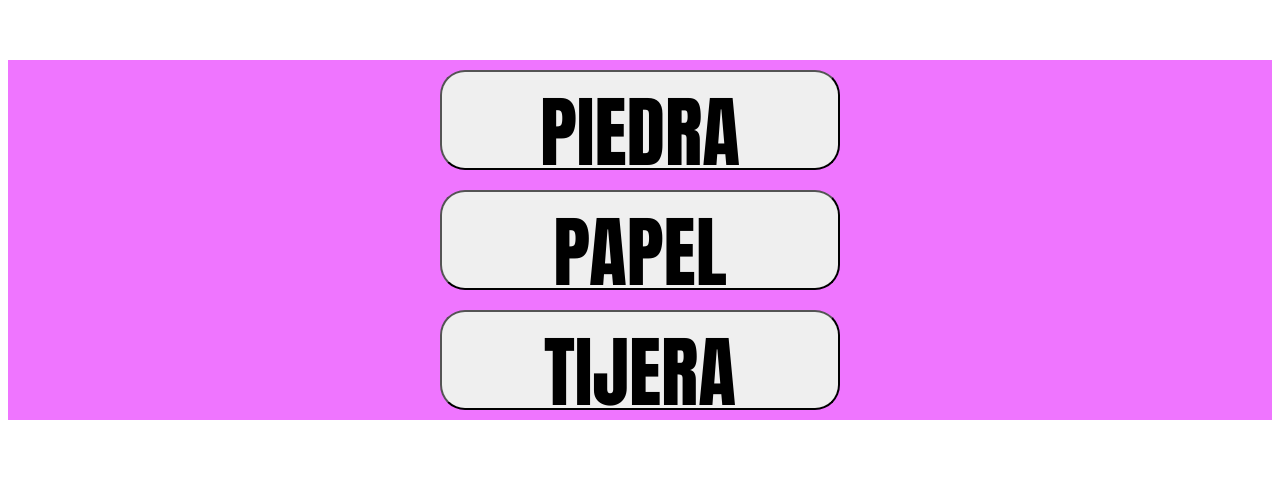
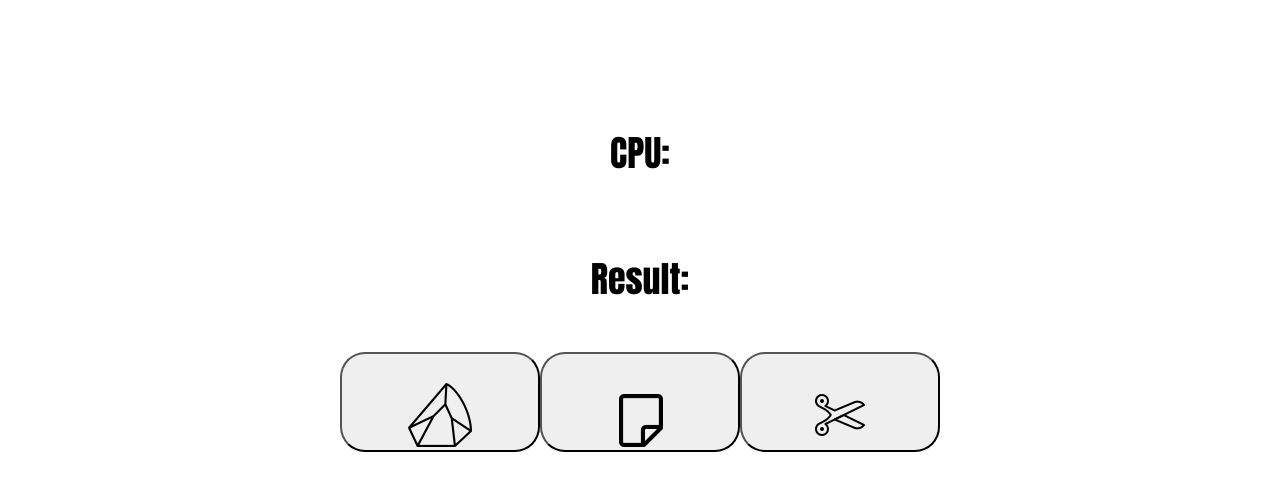
Before and after one commit to camilomontenegro/PPT, a plain HTML site: page index.html in a window 1280 px wide. Shown: the part 132-622 px from the top of the page. Drawn offline with Linux system fonts and the light colour scheme.

Commit message:
less code

```diff
--- a/index.html
+++ b/index.html
@@ -8,14 +8,17 @@
     <link rel="stylesheet" href="style.css">
 </head>
 <body class="body">
-    <div class="cpu_base" id="cpu"></div>
 
-    <div class="button"><button id="ROCK" class="button_base" onclick="game('piedra');">PIEDRA</button></div>
-    <div class="button"><button id="PAPER" class="button_base" onclick="game('papel');">PAPEL</button></div>
-    <div class="button"><button id="SCISSORS" class="button_base" onclick="game('tijera');">TIJERA</button></div>
+    <p class="cpu_base" id="cpu">CPU: </p>
+    <p id="result" class="Results">Result:</p>
+
+    <div class="button_container">
+        <div class="button"><button id="ROCK" class="button_base" onclick="game('piedra');"><img src="./assets/rock_icon.png" alt="ROCK"></button></div>
+        <div class="button"><button id="PAPER" class="button_base" onclick="game('papel');"><img src="./assets/paper_icon.png" alt="PAPER"></button></div>
+        <div class="button"><button id="SCISSORS" class="button_base" onclick="game('tijera');"><img src="./assets/scissors_icon.png" alt="SCISSORS"></button></div>
+    </div>
 
 
-    <p id="result" class="Results"></p>
 
 
     <script src="js.js">
--- a/js.js
+++ b/js.js
@@ -2,29 +2,17 @@ function game(ammo) {
 
     var items = ["piedra", "papel", "tijera"];
     var cpu = items[Math.floor(Math.random()*items.length)];
-    document.getElementById("cpu").innerHTML = cpu;
+    document.getElementById("cpu").innerHTML = `CPU: ${cpu}`;
     var pick = ammo;
 
 
-    if (pick == cpu.toLowerCase()) {
+    if (pick === cpu.toLowerCase()) {
         document.getElementById("result").innerHTML =  "empate!";
     } else if
-        (pick == "piedra" && cpu == items[1]) {
+        (pick === "piedra" && cpu === items[1] || pick ===  "papel" && cpu === items[2] || pick === "tijera" && cpu === items[0]) {
             document.getElementById("result").innerHTML = "La cpu gana";
-    } else if
-        (pick ==  "papel" && cpu == items[2]) {
-            document.getElementById("result").innerHTML = "La cpu gana"
-    } else if
-        (pick == "tijera" && cpu == items[0]) {
-            document.getElementById("result").innerHTML = "La cpu gana";
-    } else if
-        (pick == "papel" && cpu == items[0]) {
-        document.getElementById("result").innerHTML = "Has ganado!";
-    } else if
-        (pick ==  "tijera" && cpu == items[1]) {
-        document.getElementById("result").innerHTML = "Has ganado!";
-    } else if
-        (pick == "piedra" && cpu == items[2]) {
+    }  else if
+        (pick === "papel" && cpu === items[0] || pick ===  "tijera" && cpu === items[1] || pick === "piedra" && cpu === items[2]) {
         document.getElementById("result").innerHTML = "Has ganado!";
     }
 }
--- a/style.css
+++ b/style.css
@@ -6,7 +6,13 @@
 
 }
 
-.button {
+
+.button_container {
+    display: flex;
+    justify-content: center;
+}
+
+/*.button {
     background-color: rgb(239, 117, 255);
     font-size: 36px;
     display: flex;
@@ -14,10 +20,10 @@
     align-items: center;
 
 
-}
+}*/
 
 .button_base {
-    width: 400px;
+    width: 200px;
     height: 100px;
     margin-top: 10px;
     margin-bottom: 10px;
```
Also changed, not shown: assets/paper_icon.png (added), assets/rock_icon.png (added), assets/scissors_icon.png (added).
